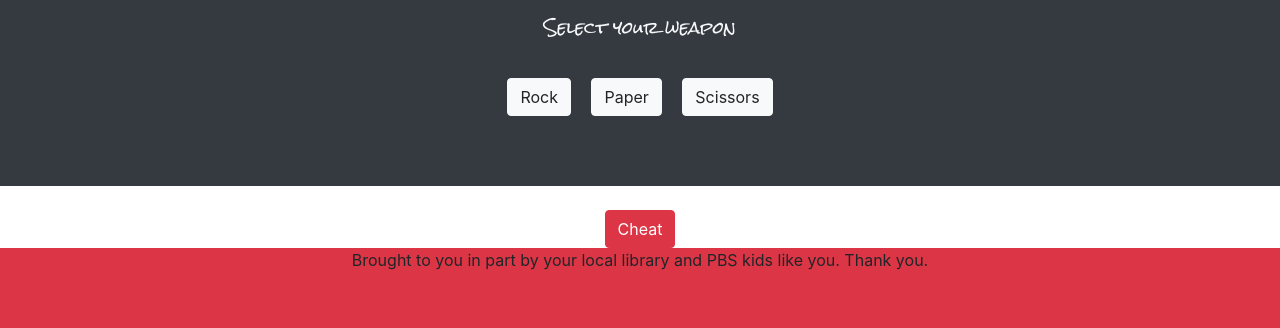
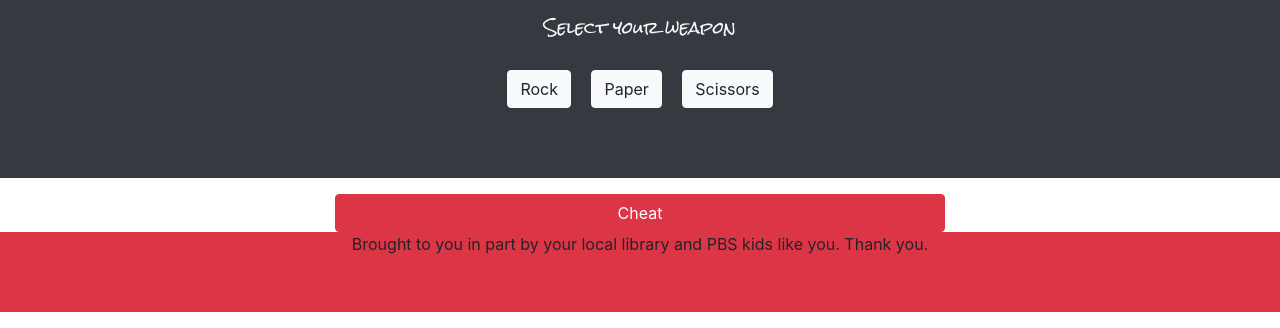
Before and after one commit to briglowell/RockPaperScissors, a plain HTML site: page index.html in a window 1280 px wide. Shown: the part 488-816 px from the top of the page. Drawn offline with nearby package versions, Linux system fonts and the light colour scheme.

Commit message:
asthetics

```diff
--- a/index.html
+++ b/index.html
@@ -45,10 +45,10 @@
         </div>
         <div class="col-1"></div>
       </div>
-      <div class="col-12 mb-3">
+      <div class="col-12 mb-2 text-center">
         <h6 class="font-rock-salt">Select your weapon</h6>
       </div>
-      <div id="player" class="col-12 mt-2 mt-3">
+      <div id="player" class="col-12 mt-3 text-center">
         <button id="rock" class="btn btn-light" onclick="play(0)">Rock</button>
         <button id="paper" class="btn btn-light mx-3" onclick="play(1)">Paper</button>
         <button id="scissors" class="btn btn-light" onclick="play(2)">Scissors</button>
@@ -56,14 +56,10 @@
       <div class="col-12 mt-2">
         <button id="bazooka" class="btn btn-light" onclick="play(10000)">Bazooka</button>
       </div>
-      <!-- <div id="computer" class="col">
-
-      </div> -->
     </div>
-
     <div class="row justify-content-center text-center">
       <div class="col-6">
-        <button type="submit" class="btn btn-danger mt-2" onclick="cheatCheck()">Cheat</button>
+        <button type="submit" class="btn btn-block btn-danger" onclick="cheatCheck()">Cheat</button>
       </div>
     </div>
 
```
